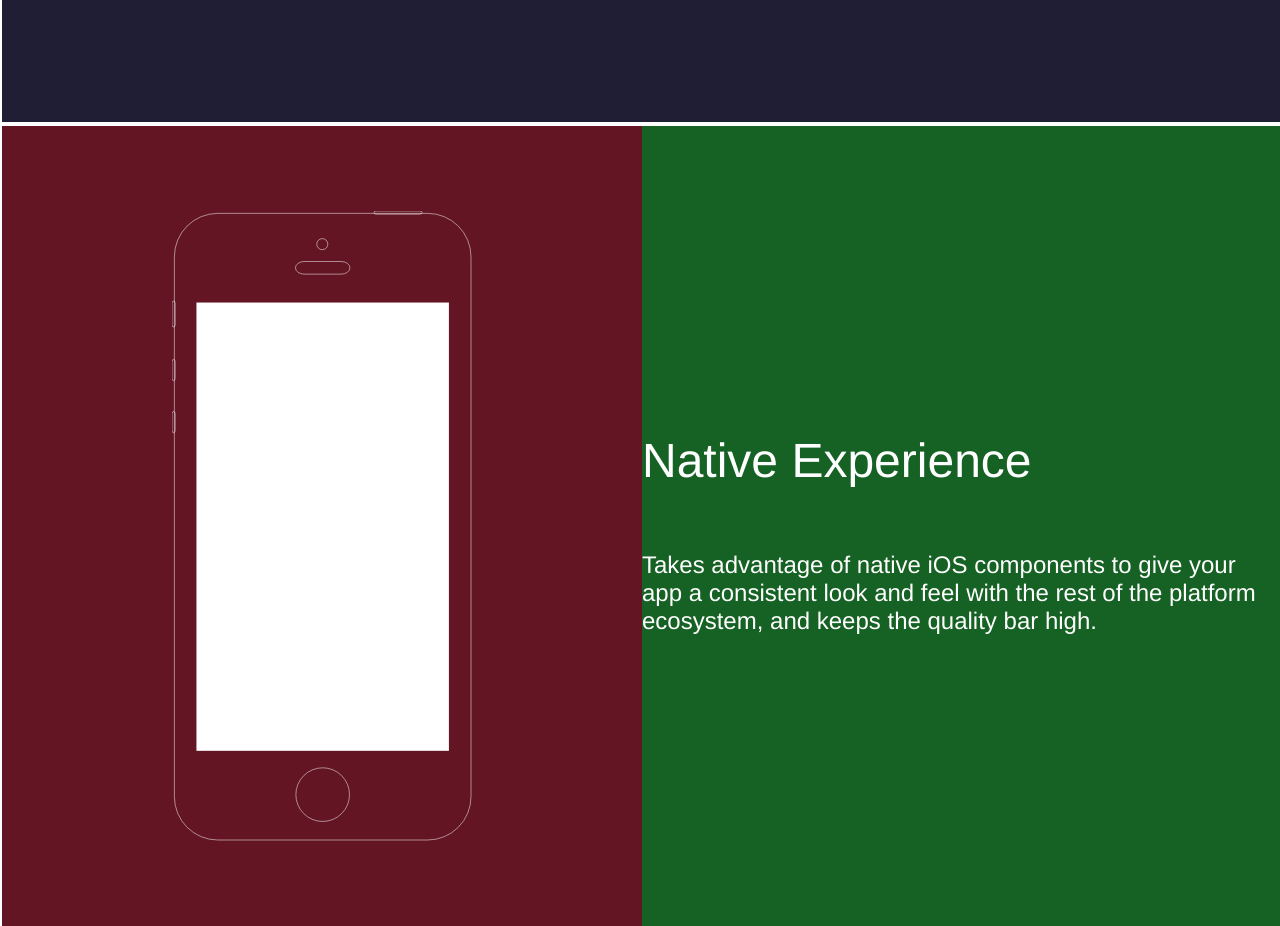
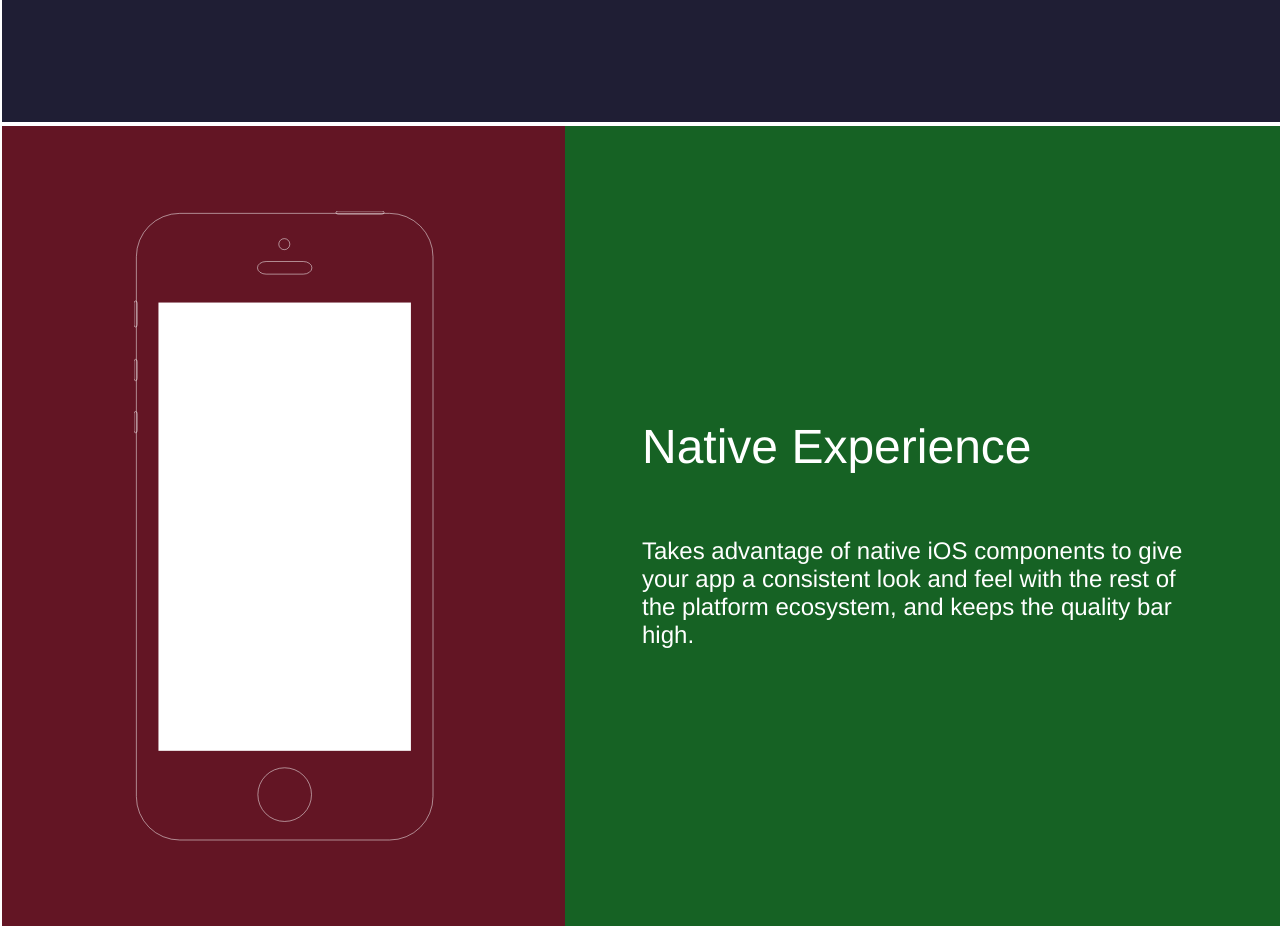
Before and after one commit to xunrongl/sikeio-ilovereact, a website: page index.html in a window 1280 px wide. Shown: the part 680-1606 px from the top of the page. Drawn offline with Linux system fonts and the light colour scheme.

Commit message:
centerlize description

```diff
--- a/bundle/app.css
+++ b/bundle/app.css
@@ -602,6 +602,7 @@ a:hover {
   -webkit-justify-content: center;
       -ms-flex-pack: center;
           justify-content: center;
+  padding: 0 6%;
   background-color: rgba(0,255,0,0.3);
 }
 
--- a/css/app.css
+++ b/css/app.css
@@ -96,6 +96,7 @@ a:hover {
   flex-direction: column;
   align-items: flex-start;
   justify-content: center;
+  padding: 0 6%;
   background-color: rgba(0,255,0,0.3);
 }
 
```
